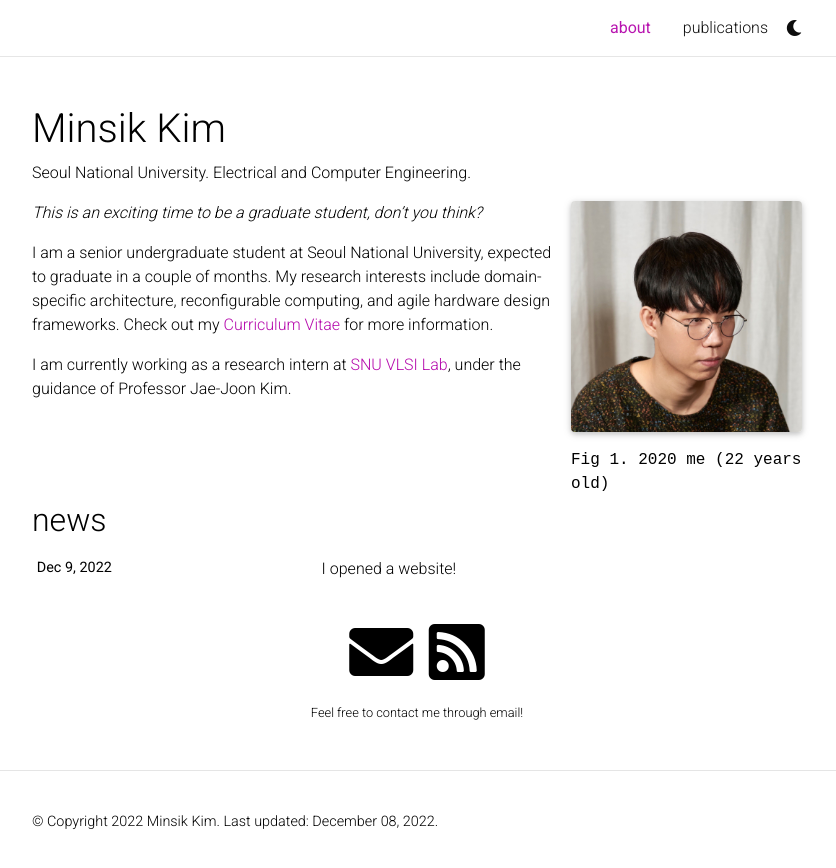
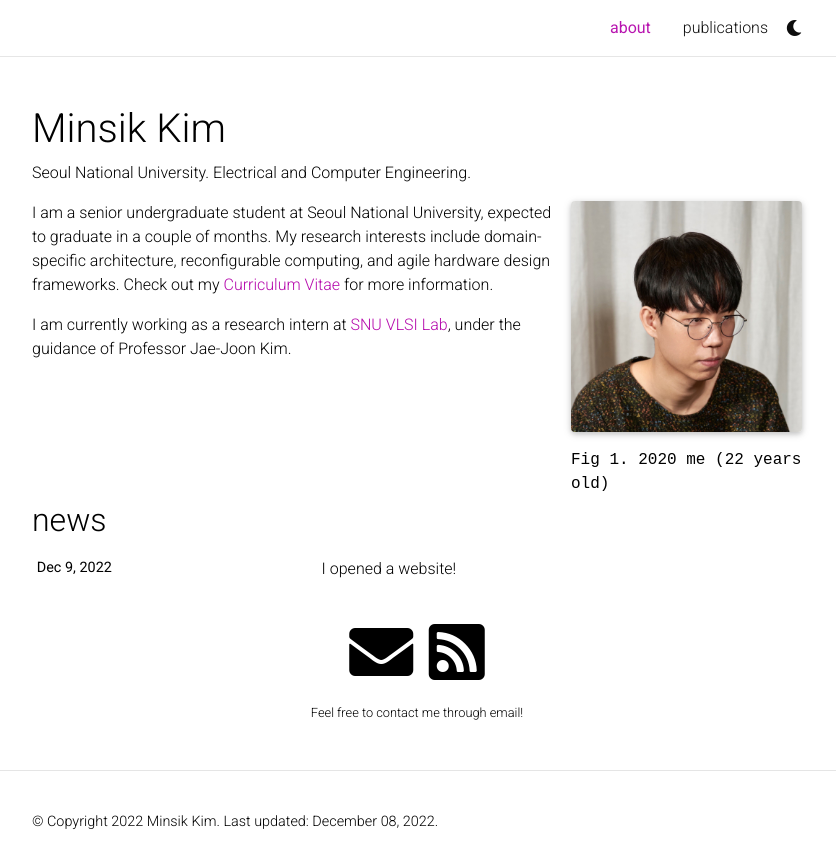
Before and after one commit to minsikky/minsikky.github.io, a Jekyll site: the page built from _pages/about.md, in a window 1280 px wide. Shown: the top 868 px of the page, without its empty margins (223-1059 px from the left). Built offline with Jekyll 4.4.1, drawn with Linux system fonts in a browser that asks for light colours; full-size pictures stand in for the smaller copies a plugin makes; comment, search, counter and statistics services are not loaded; a style sheet for code colours, icons or effects is not loaded.

Commit message:
minor edit

```diff
--- a/_pages/about.md
+++ b/_pages/about.md
@@ -16,7 +16,7 @@ selected_papers: false # includes a list of papers marked as "selected={true}"
 social: true  # includes social icons at the bottom of the page
 ---
 
-<a href="https://www.youtube.com/watch?v=PLK3pGELbSs">*This is an exciting time to be a graduate student, don’t you think?*</a>
+<!-- <a href="https://www.youtube.com/watch?v=PLK3pGELbSs">*This is an exciting time to be a graduate student, don’t you think?*</a> -->
 
 I am a senior undergraduate student at Seoul National University, expected to graduate in a couple of months. My research interests include domain-specific architecture, reconfigurable computing, and agile hardware design frameworks. Check out my [Curriculum Vitae](../CV_221206.pdf) for more information.
 
```
